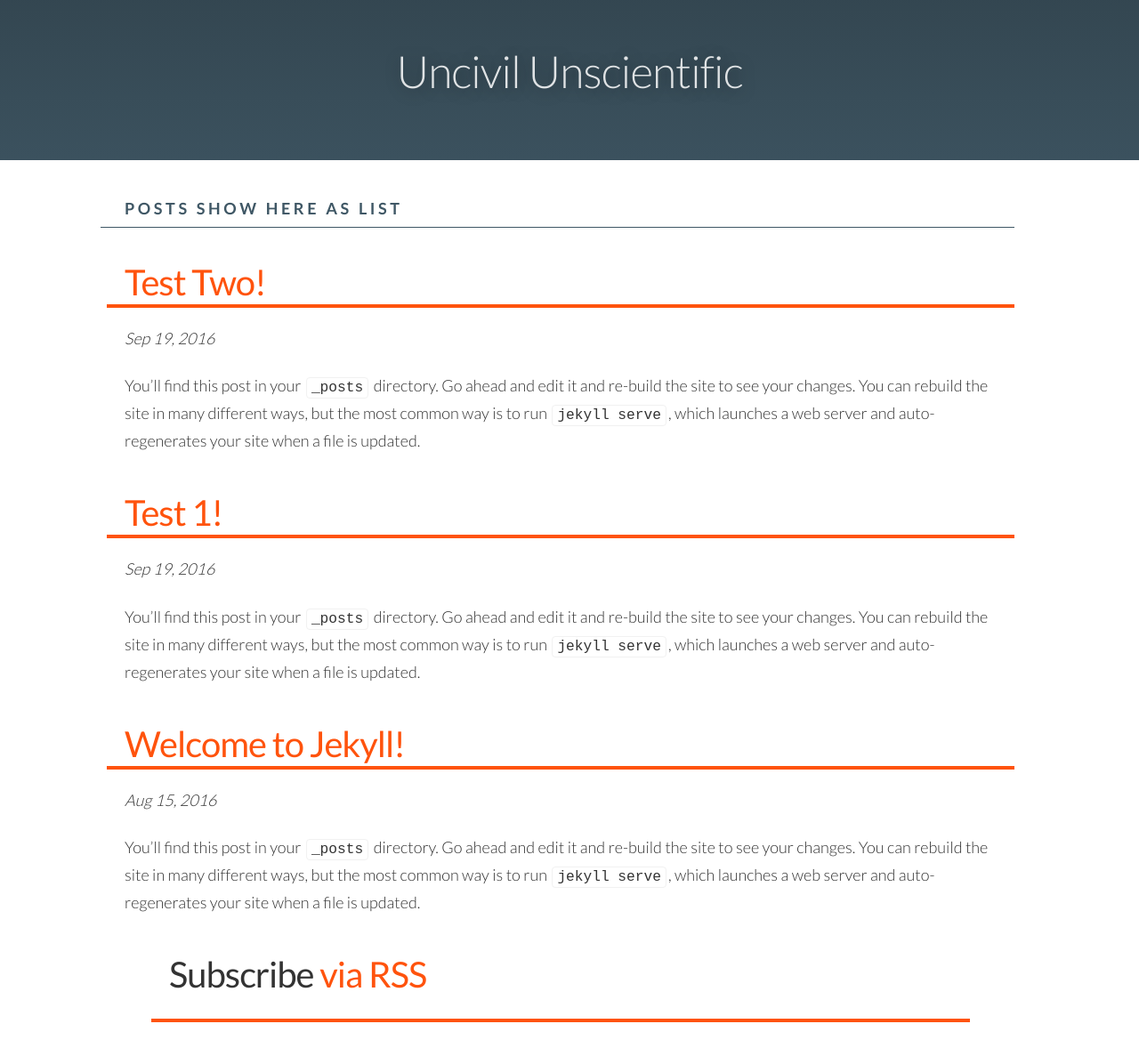
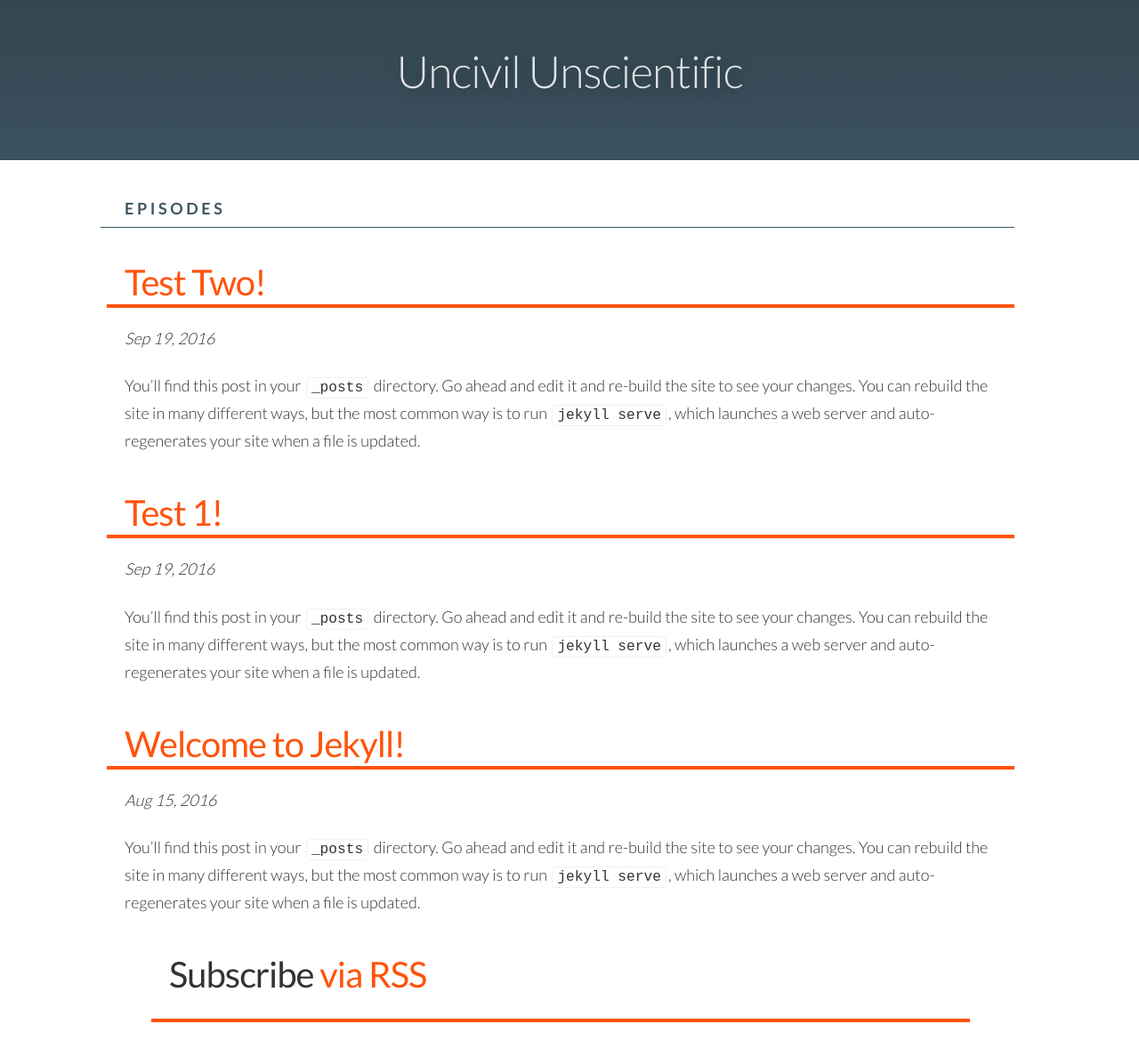
Before and after one commit to uncivunsci/Uncivil-Unscientific, a Jekyll site: the page built from index.html, in a window 1280 px wide. Shown: the whole page at 89% size. Built offline with Jekyll 4.4.1, drawn with Linux system fonts in a browser that asks for light colours.

Commit message:
Update index.html

```diff
--- a/index.html
+++ b/index.html
@@ -2,7 +2,7 @@
 layout: default
 ---
 
-<h2 class="label">Posts Show Here as list</h2>
+<h2 class="label">Episodes</h2>
 
 <div class="post-list">
     {% for post in site.posts %}
```
